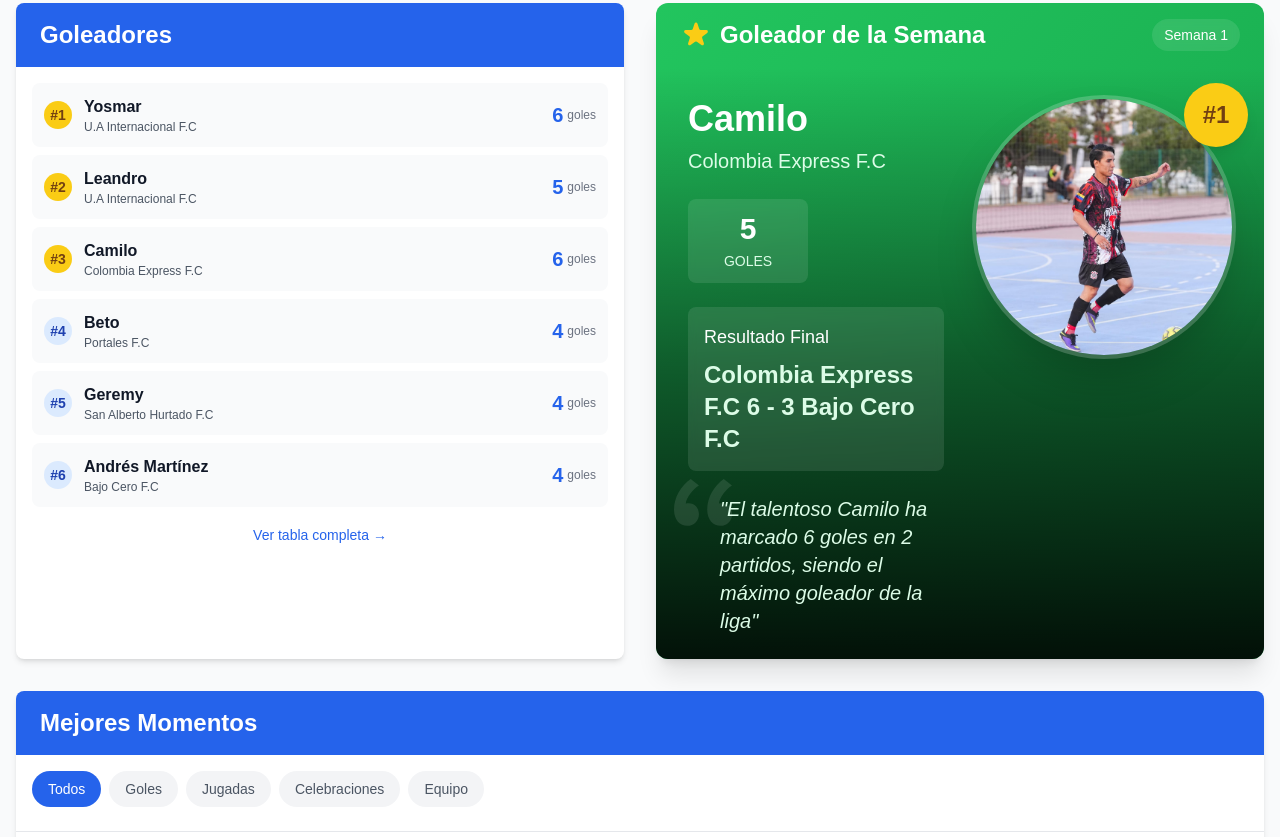
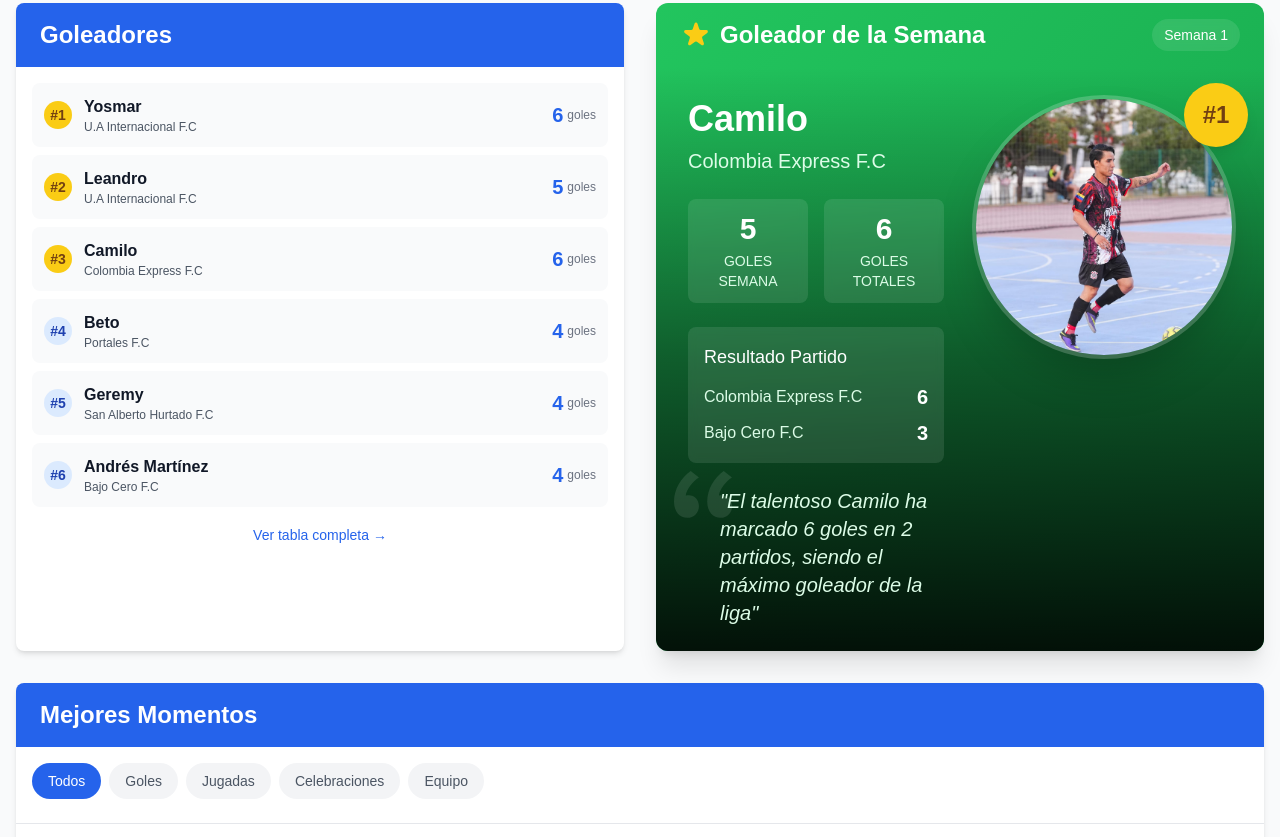
Before and after one commit to 1XYZ1/liga-portales, an Astro site: page / in a window 1280 px wide. Shown: the part 1473-2310 px from the top of the page. Built offline with nearby package versions, Linux system fonts and the light colour scheme; Astro itself is replaced by a stand-in of ours.

```diff
--- a/src/components/MatchesSection.astro
+++ b/src/components/MatchesSection.astro
@@ -118,7 +118,7 @@
                 </div>
               </div>
               <div class="text-sm text-gray-500 mt-2 text-center">
-                {new Date(match.date).toLocaleDateString('es-ES', {
+                {new Date(match.date + 'T00:00:00').toLocaleDateString('es-ES', {
                   weekday: 'long',
                   year: 'numeric',
                   month: 'long',
--- a/src/pages/index.astro
+++ b/src/pages/index.astro
@@ -176,20 +176,27 @@
 									<div class="grid grid-cols-2 gap-3 sm:gap-4">
 										<div class="bg-white/10 backdrop-blur-sm rounded-lg p-3 text-center">
 											<div class="text-2xl sm:text-3xl font-bold text-white mb-1">{lastWeekScorer.goals}</div>
-											<div class="text-xs sm:text-sm text-green-100 font-medium">GOLES</div>
+											<div class="text-xs sm:text-sm text-green-100 font-medium">GOLES SEMANA</div>
 										</div>
-										{lastWeekScorer.assists > 0 && (
-											<div class="bg-white/10 backdrop-blur-sm rounded-lg p-3 text-center">
-												<div class="text-2xl sm:text-3xl font-bold text-white mb-1">{lastWeekScorer.assists}</div>
-												<div class="text-xs sm:text-sm text-green-100 font-medium">ASISTENCIA{lastWeekScorer.assists > 1 ? 'S' : ''}</div>
-											</div>
-										)}
+										<div class="bg-white/10 backdrop-blur-sm rounded-lg p-3 text-center">
+											<div class="text-2xl sm:text-3xl font-bold text-white mb-1">6</div>
+											<div class="text-xs sm:text-sm text-green-100 font-medium">GOLES TOTALES</div>
+										</div>
 									</div>
 
 									<!-- Resultado del Partido -->
 									<div class="bg-white/10 backdrop-blur-sm rounded-lg p-3 sm:p-4">
-										<div class="text-base sm:text-lg font-medium text-white mb-1 sm:mb-2">Resultado Final</div>
-										<div class="text-lg sm:text-2xl text-green-100 font-bold">{lastWeekScorer.matchStats}</div>
+										<div class="text-base sm:text-lg font-medium text-white mb-3">Resultado Partido</div>
+										<div class="space-y-2">
+											<div class="flex justify-between items-center">
+												<span class="text-green-100">Colombia Express F.C</span>
+												<span class="text-xl font-bold text-white">6</span>
+											</div>
+											<div class="flex justify-between items-center">
+												<span class="text-green-100">Bajo Cero F.C</span>
+												<span class="text-xl font-bold text-white">3</span>
+											</div>
+										</div>
 									</div>
 
 									<!-- Créditos -->
```
Also changed, not shown: public/images/best/10.jpeg (added), public/images/best/11.jpeg (added), public/images/best/12.jpeg (added), public/images/best/13.jpeg (added), public/images/best/7.jpeg (added), public/images/best/8.jpeg (added), public/images/best/9.jpeg (added), public/images/best/best1.jpeg (added), public/images/best/best2.jpeg (added), public/images/best/best3.jpeg (added), public/images/best/best4.jpeg (added), public/images/best/best5.jpeg (added), public/images/best/best6.jpeg (added).
